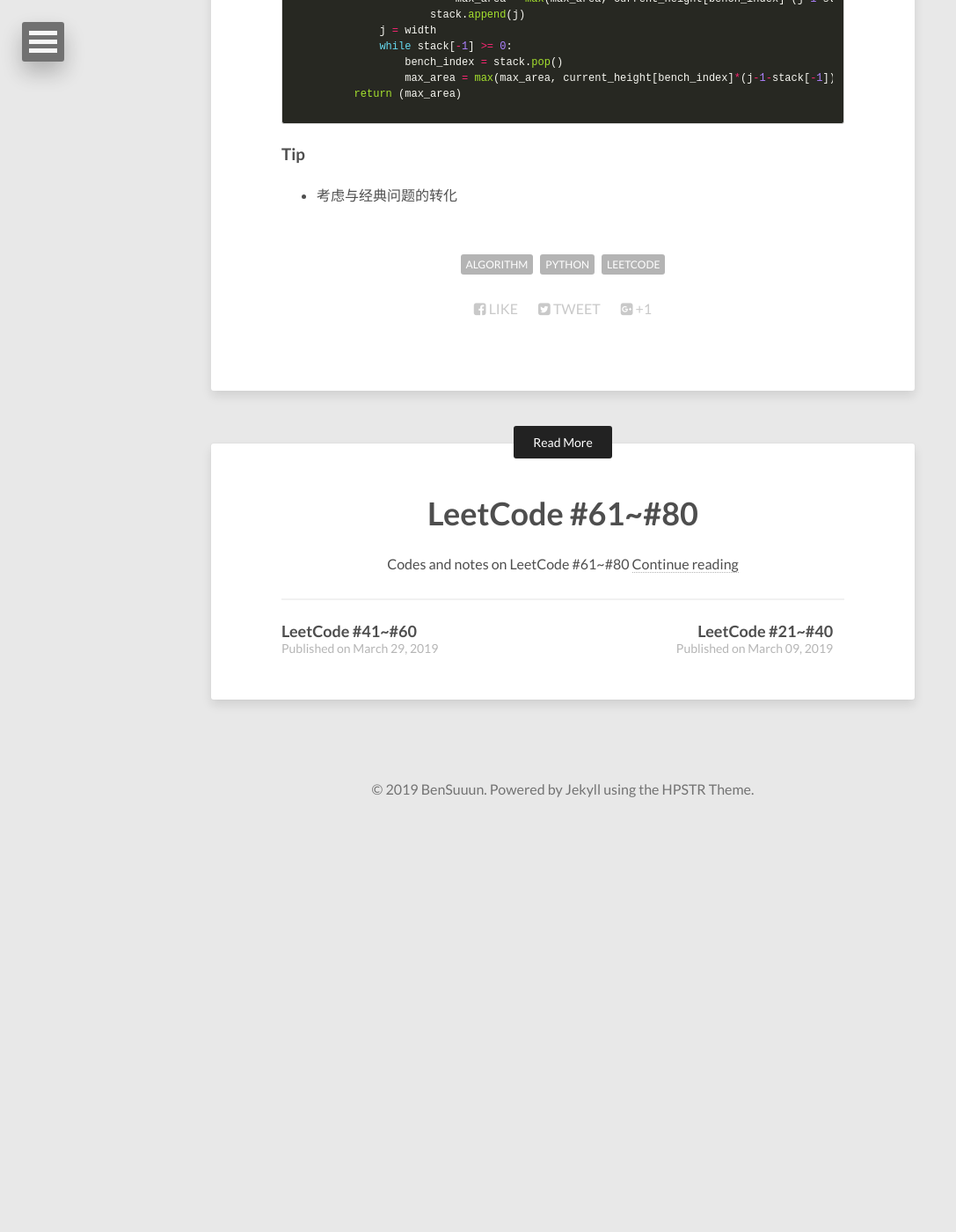
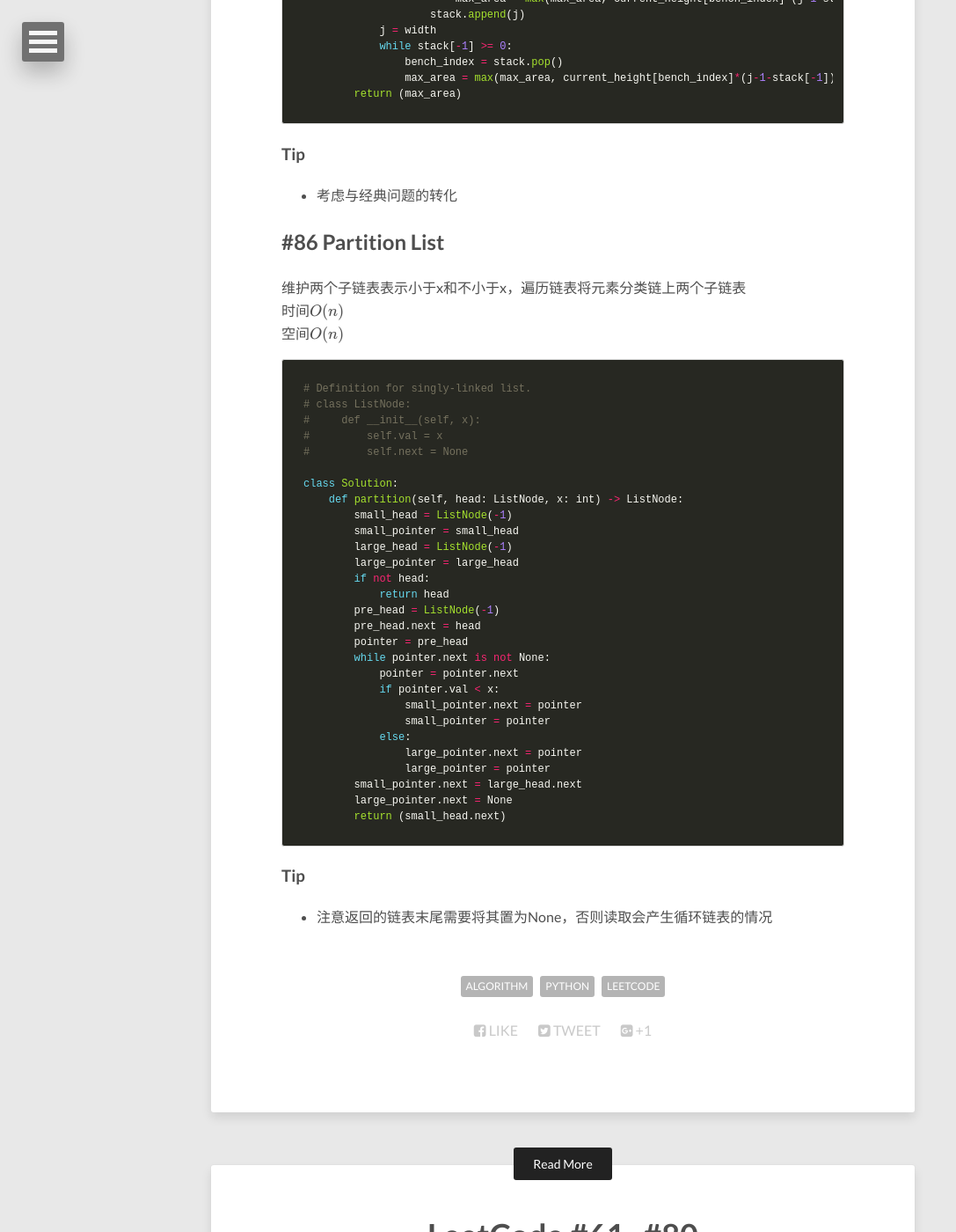
Before and after one commit to Wangbin-Sun/wangbin-sun.github.io, a Jekyll site: the page built from _posts/2019-05-13-leetcode-81-to-100.md, in a window 1280 px wide and 1400 px high, scrolled down 5012 px. Shown: the whole window at 88% size, without its empty margins (0-1087 px from the left). Built offline with Jekyll 4.4.1, drawn with Linux system fonts in a browser that asks for light colours; nearby versions of some CDN libraries; formulas are drawn with MathJax 3; before the commit the page ends 5950 px from its top, so only the background shows below that.

Commit message:
Update Leetcode to #86

````diff
--- a/_posts/2019-05-13-leetcode-81-to-100.md
+++ b/_posts/2019-05-13-leetcode-81-to-100.md
@@ -214,3 +214,41 @@ class Solution:
 
 ### Tip
 * 考虑与经典问题的转化
+
+## #86 Partition List
+维护两个子链表表示小于x和不小于x，遍历链表将元素分类链上两个子链表
+时间$O(n)$
+空间$O(n)$
+```python
+# Definition for singly-linked list.
+# class ListNode:
+#     def __init__(self, x):
+#         self.val = x
+#         self.next = None
+
+class Solution:
+    def partition(self, head: ListNode, x: int) -> ListNode:
+        small_head = ListNode(-1)
+        small_pointer = small_head
+        large_head = ListNode(-1)
+        large_pointer = large_head
+        if not head:
+            return head
+        pre_head = ListNode(-1)
+        pre_head.next = head
+        pointer = pre_head
+        while pointer.next is not None:
+            pointer = pointer.next
+            if pointer.val < x:
+                small_pointer.next = pointer
+                small_pointer = pointer
+            else:
+                large_pointer.next = pointer
+                large_pointer = pointer
+        small_pointer.next = large_head.next
+        large_pointer.next = None
+        return (small_head.next)
+```
+
+### Tip
+* 注意返回的链表末尾需要将其置为None，否则读取会产生循环链表的情况
````
